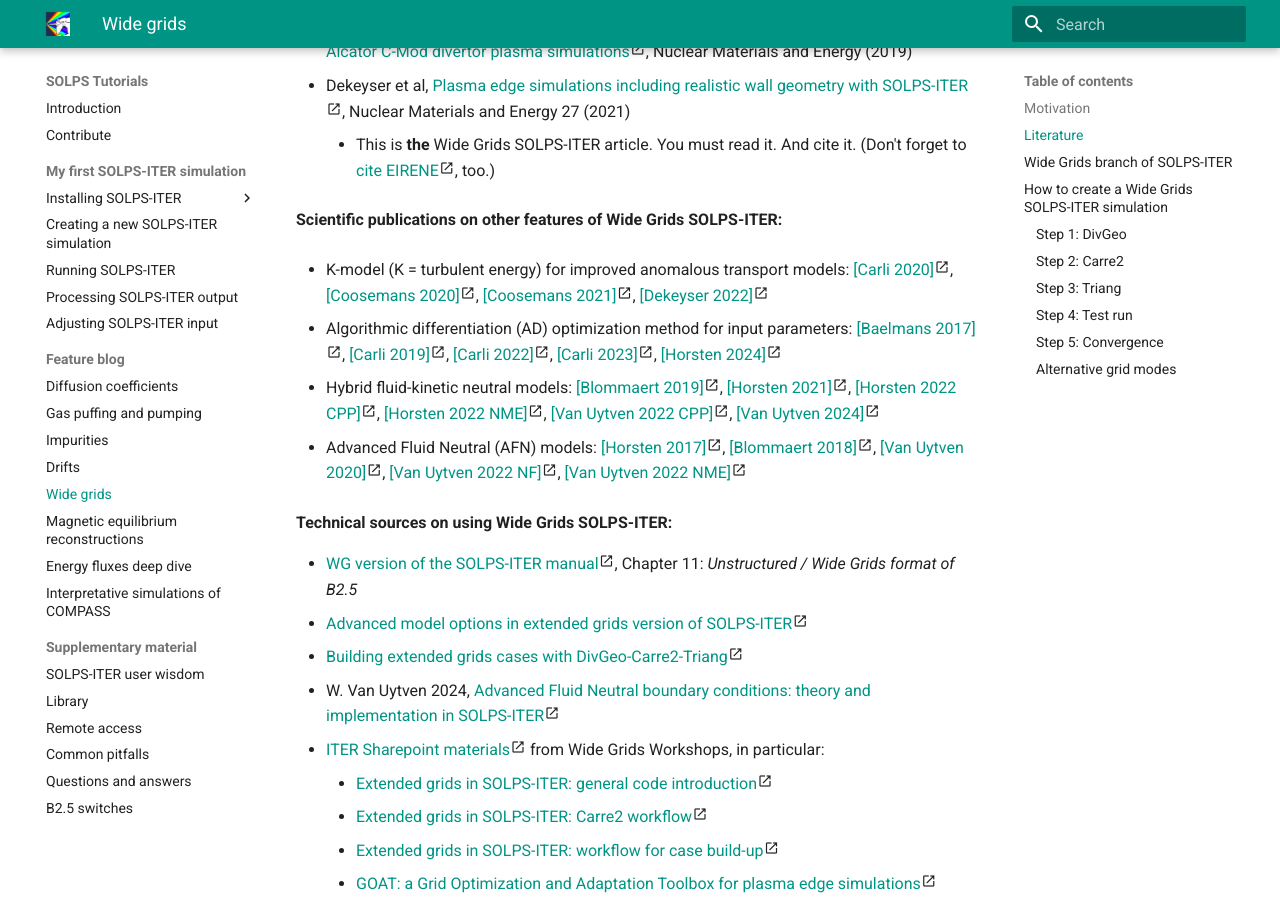
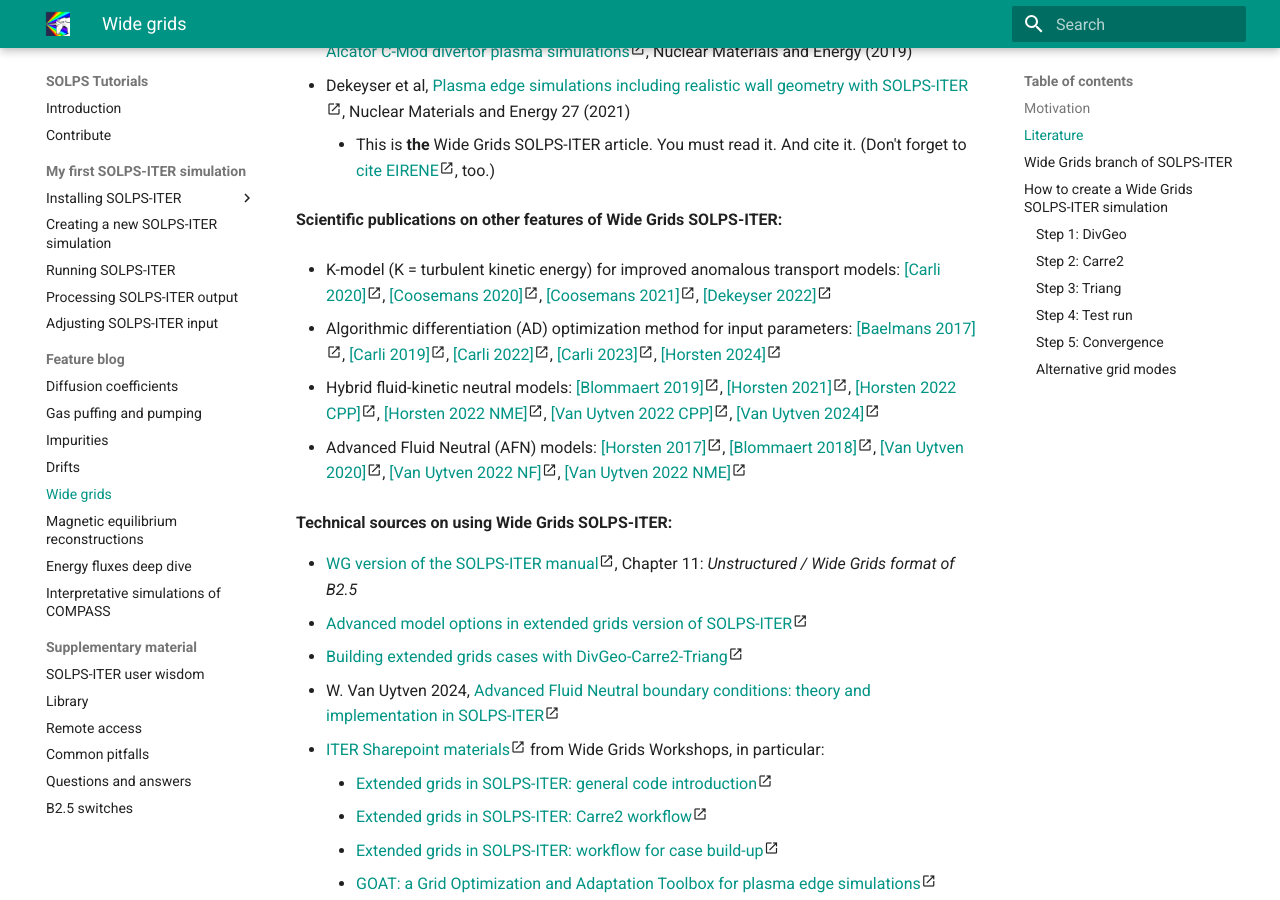
Before and after one commit to iterorganization/SOLPS-Tutorials, an MkDocs documentation site: the page built from docs/feature_blog/Wide_grids.md, in a window 1280 px wide and 900 px high, scrolled down 4010 px. Built offline with MkDocs 1.6.1 and Material for MkDocs 9.7.7, drawn with Linux system fonts in a browser that asks for light colours.

Commit message:
small correction to k-model description

```diff
--- a/docs/feature_blog/Wide_grids.md
+++ b/docs/feature_blog/Wide_grids.md
@@ -66,7 +66,7 @@ You can read more about these features below, in the [Literature](#literature) s
 
 **Scientific publications on other features of Wide Grids SOLPS-ITER:**
 
-- K-model (K = turbulent energy) for improved anomalous transport models:
+- K-model (K = turbulent kinetic energy) for improved anomalous transport models:
 [[Carli 2020]](https://onlinelibrary.wiley.com/doi/abs/10.1002/ctpp.201900155)<span class="material-symbols-outlined">open_in_new</span>,
 [[Coosemans 2020]](https://onlinelibrary.wiley.com/doi/abs/10.1002/ctpp.201900156)<span class="material-symbols-outlined">open_in_new</span>,
 [[Coosemans 2021]](https://pubs.aip.org/aip/pop/article/28/1/012302/1032004)<span class="material-symbols-outlined">open_in_new</span>,
```
